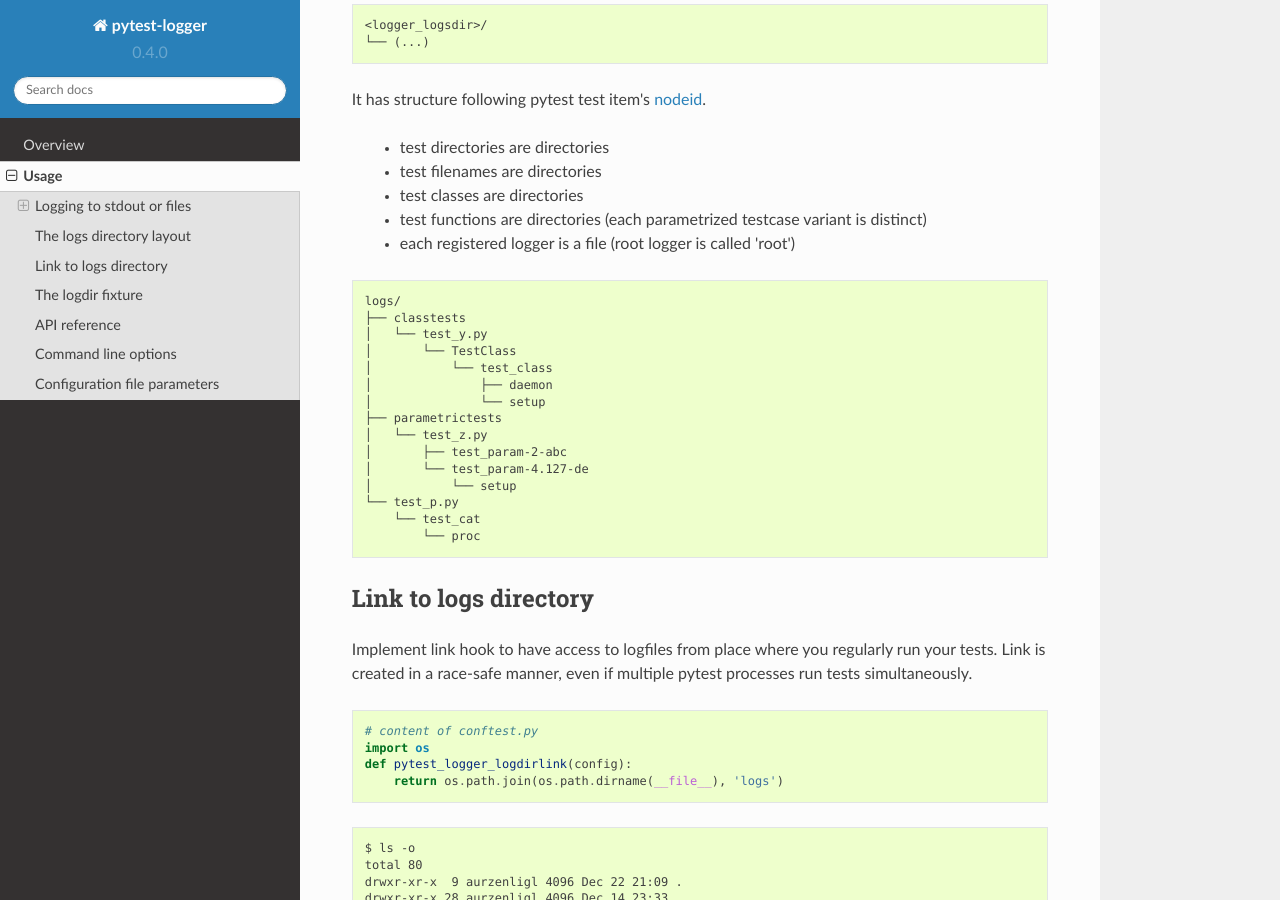
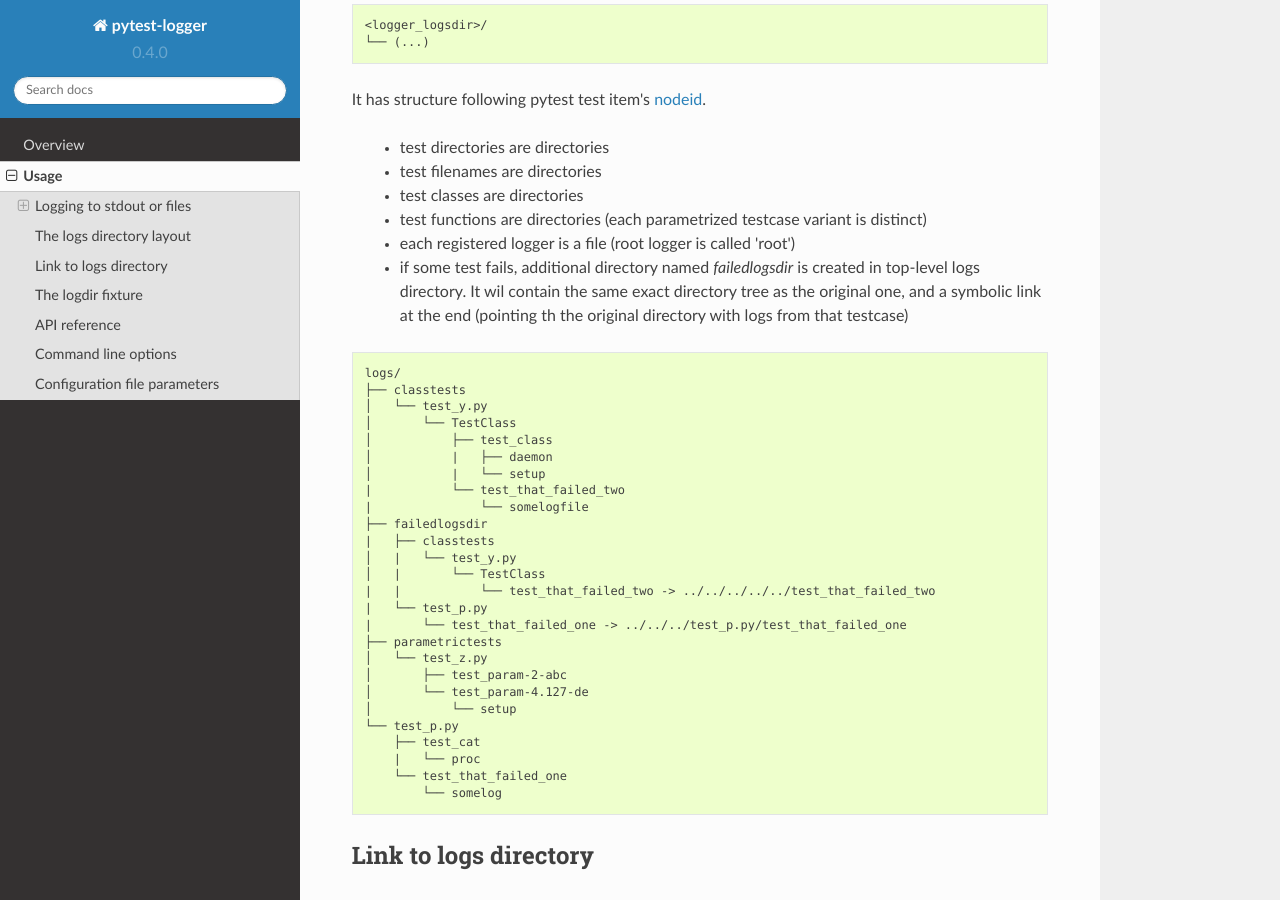
Before and after one commit to aurzenligl/pytest-logger, a Sphinx documentation site: the page built from docs/usage.rst, in a window 1280 px wide and 900 px high, scrolled down 2039 px. Built offline with Sphinx 7.4.7 and the Read the Docs theme 2.0.0, drawn with Linux system fonts in a browser that asks for light colours.

Commit message:
update docs

```diff
--- a/docs/usage.rst
+++ b/docs/usage.rst
@@ -116,6 +116,7 @@ It has structure following pytest test item's `nodeid`_.
     - test classes are directories
     - test functions are directories (each parametrized testcase variant is distinct)
     - each registered logger is a file (root logger is called 'root')
+    - if some test fails, additional directory named `failedlogsdir` is created in top-level logs directory. It wil contain the same exact directory tree as the original one, and a symbolic link at the end (pointing th the original directory with logs from that testcase)
 
 ::
 
@@ -123,17 +124,28 @@ It has structure following pytest test item's `nodeid`_.
     ├── classtests
     │   └── test_y.py
     │       └── TestClass
-    │           └── test_class
-    │               ├── daemon
-    │               └── setup
+    │           ├── test_class
+    │           |   ├── daemon
+    │           |   └── setup
+    |           └── test_that_failed_two
+    |               └── somelogfile
+    ├── failedlogsdir
+    |   ├── classtests
+    │   |   └── test_y.py
+    │   |       └── TestClass
+    |   |           └── test_that_failed_two -> ../../../../../test_that_failed_two
+    |   └── test_p.py
+    |       └── test_that_failed_one -> ../../../test_p.py/test_that_failed_one
     ├── parametrictests
     │   └── test_z.py
     │       ├── test_param-2-abc
     │       └── test_param-4.127-de
     │           └── setup
     └── test_p.py
-        └── test_cat
-            └── proc
+        ├── test_cat
+        |   └── proc
+        └── test_that_failed_one
+            └── somelog
 
 .. _`link to logs dir`:
 
```
